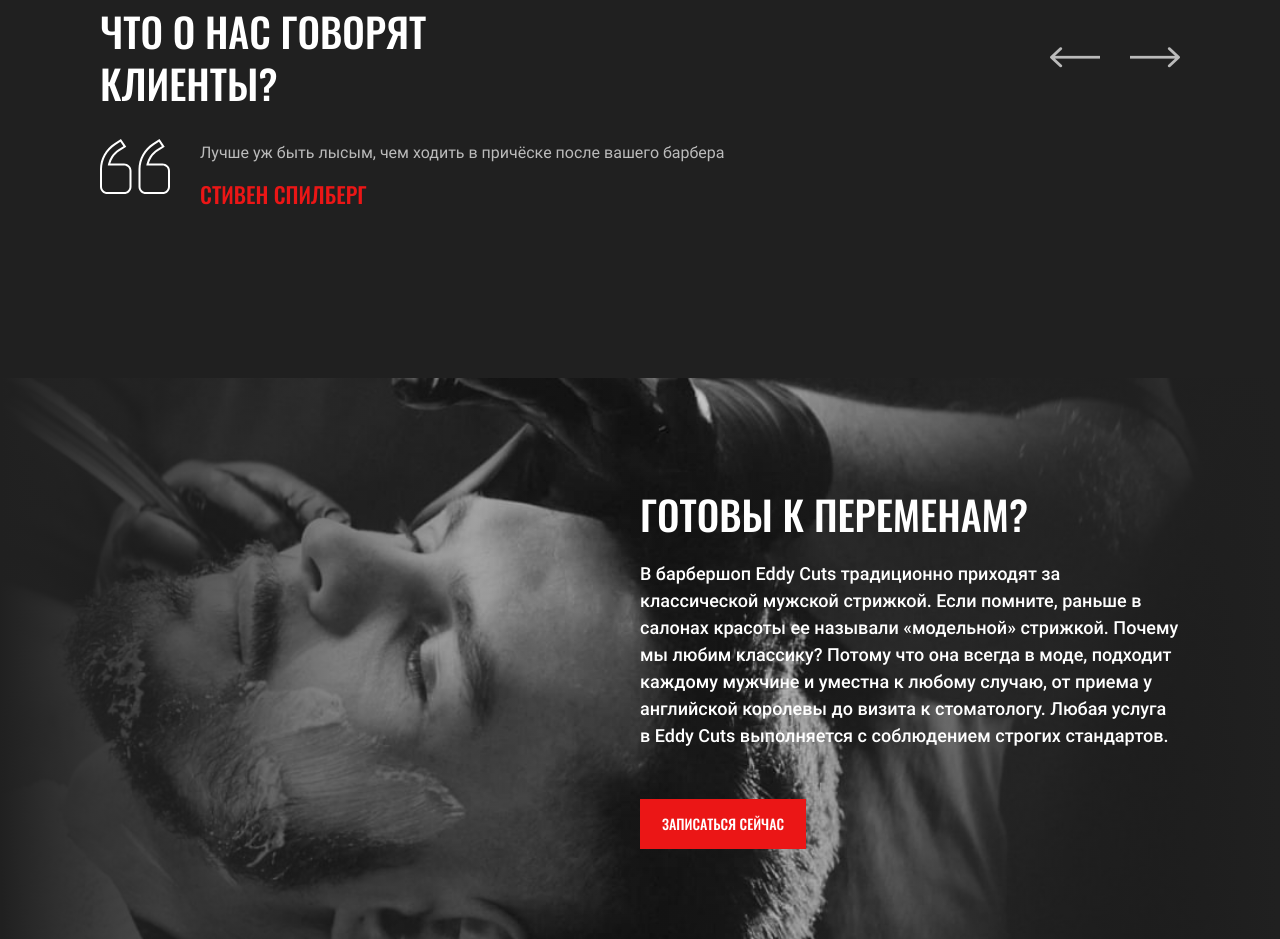
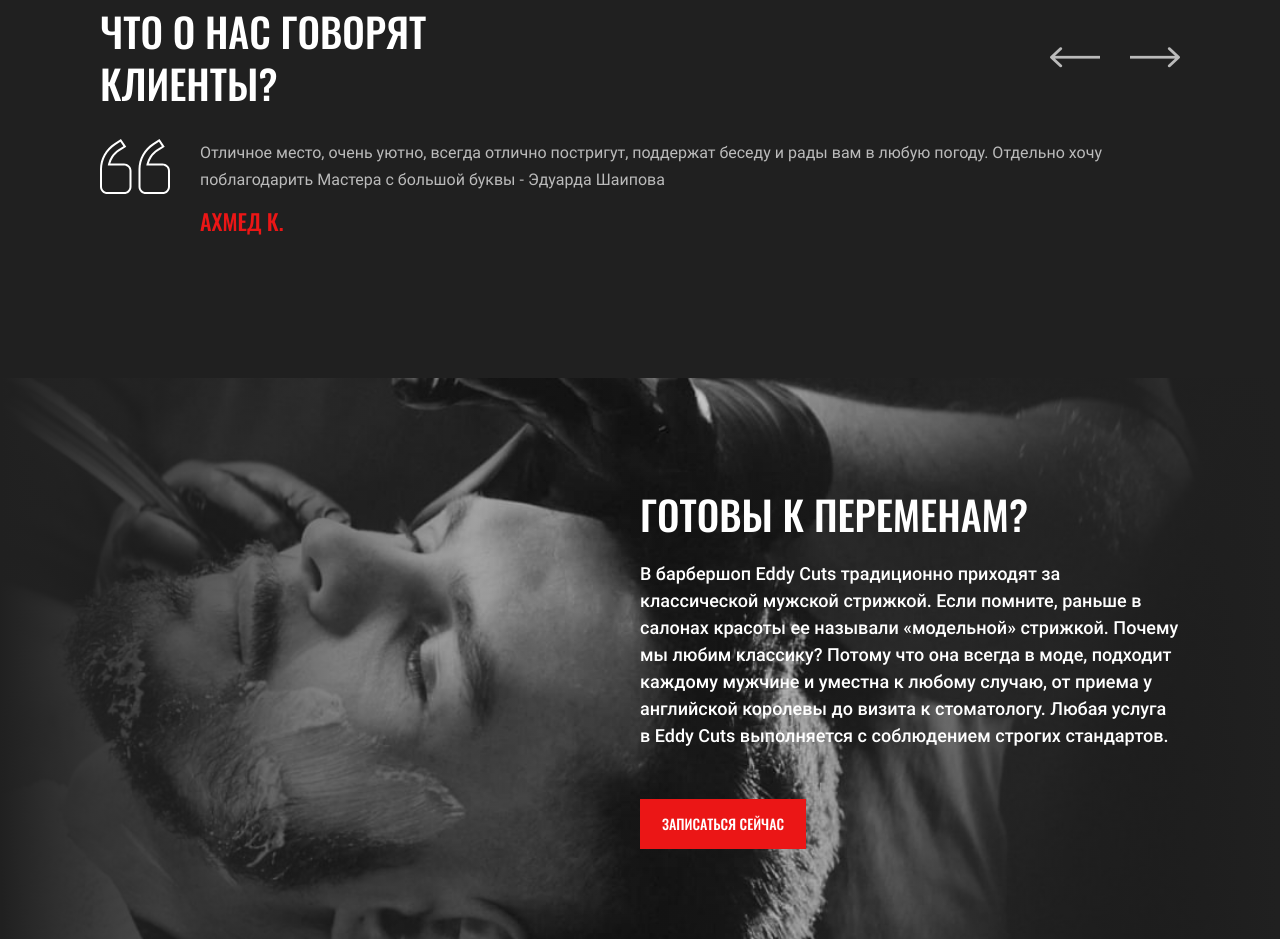
Before and after one commit to Israill/barber-shop, a Next.js app in the folder client/: page /about in a window 1280 px wide. Shown: the part 3900-4839 px from the top of the page. Built offline with nearby package versions, Linux system fonts and the light colour scheme; no server answers.

Commit message:
Поменял страничку about

```diff
--- a/client/src/pages/about.jsx
+++ b/client/src/pages/about.jsx
@@ -14,16 +14,16 @@ const About = () => {
       name: "Магомед М.",
     },
     {
-      text: "Лучше уж быть лысым, чем ходить в причёске после вашего барбера",
-      name: "Стивен Спилберг",
+      text: "Отличное место, очень уютно, всегда отлично постригут, поддержат беседу и рады вам в любую погоду. Отдельно хочу поблагодарить Мастера с большой буквы - Эдуарда Шаипова",
+      name: "Ахмед К.",
     },
     {
-      text: "Лучше уж быть лысым, чем ходить в причёске после вашего барбера",
-      name: "Стивен Спилберг",
+      text: "Очень уютный барбершоп с кайфовым расположением. Залетать туда на стригу всегда одно удовольствие. Особенно когда на смене Эдик. Топовый барбер с руками скульптора. Ещё и лекцию по укладочным средствам проведёт в процессе стрижки.",
+      name: "Дмитрий Б.",
     },
     {
-      text: "Лучше уж быть лысым, чем ходить в причёске после вашего барбера",
-      name: "Стивен Спилберг",
+      text: "Крайне редко оставляю отзывы о чем бы то ни было. Стригусь уже много лет в подобных заведениях, доводилось бывать в разных филиалах и в разных барбершопах, поэтому сравнить есть с чем. Все на высшем уровне!",
+      name: "Александр Х.",
     },
   ];
 
```
